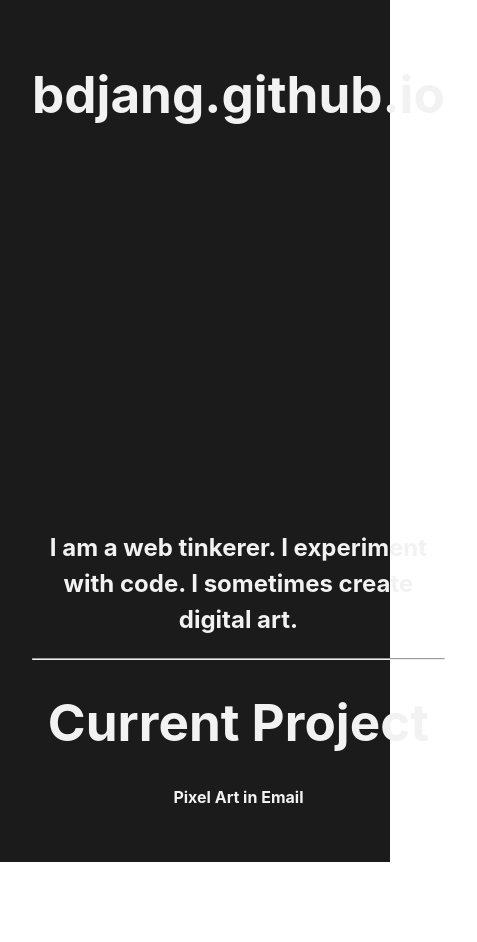
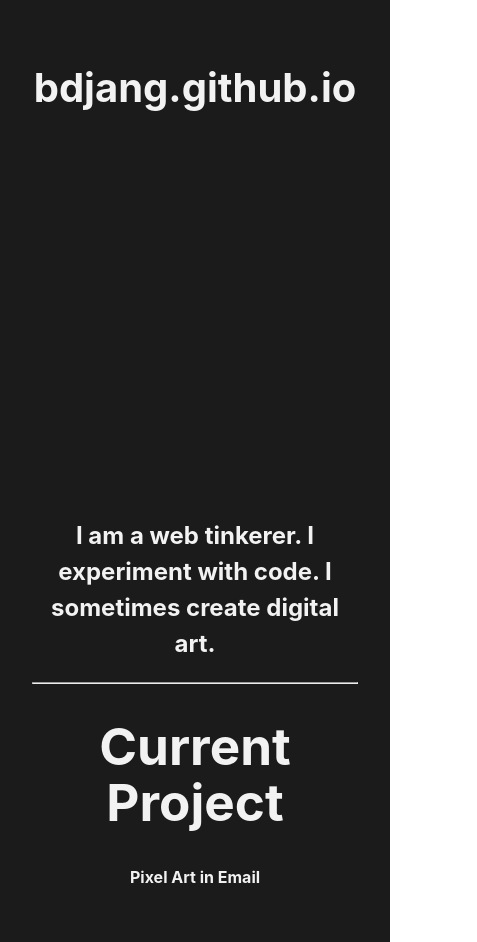
Before and after one commit to bdjang/bdjang.github.io, a React (Vite) app: page / in a window 390 px wide. Shown: the whole page, 477 px wide, since content can reach past the window. Before the commit the page ends 862 px from the top, so only its background shows below. Built offline with nearby package versions, Linux system fonts and the light colour scheme.

Commit message:
Add mobile styling for title text

```diff
--- a/src/App.css
+++ b/src/App.css
@@ -61,3 +61,10 @@ ul li {
         /* animation: pixelPanel-spin infinite 5s linear; */
     }
 }
+
+/* MOBILE STYLES */
+@media screen and (max-width: 450px) {
+    .titleText h1 {
+        font-size: 40px;
+    }
+}
```
